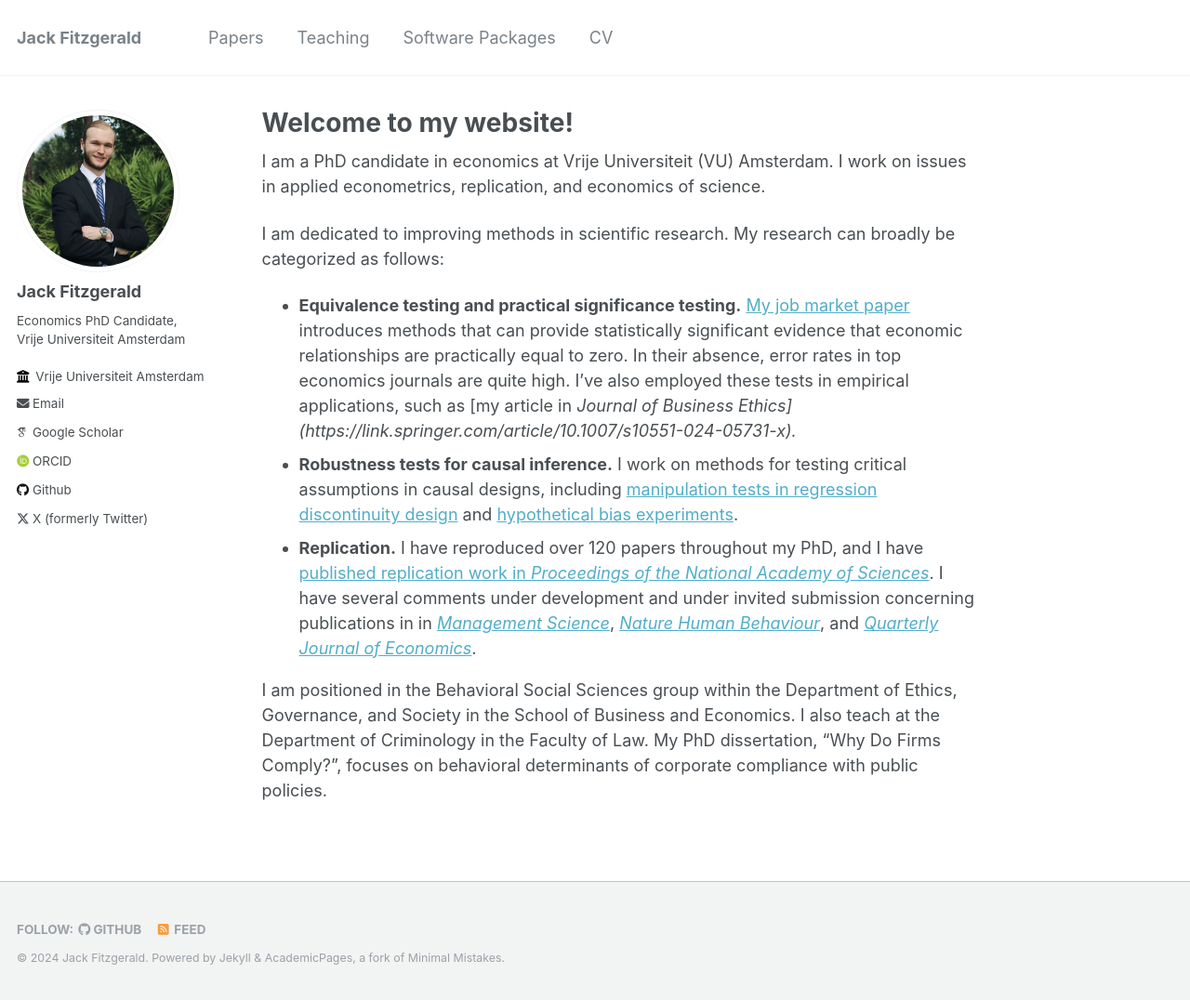
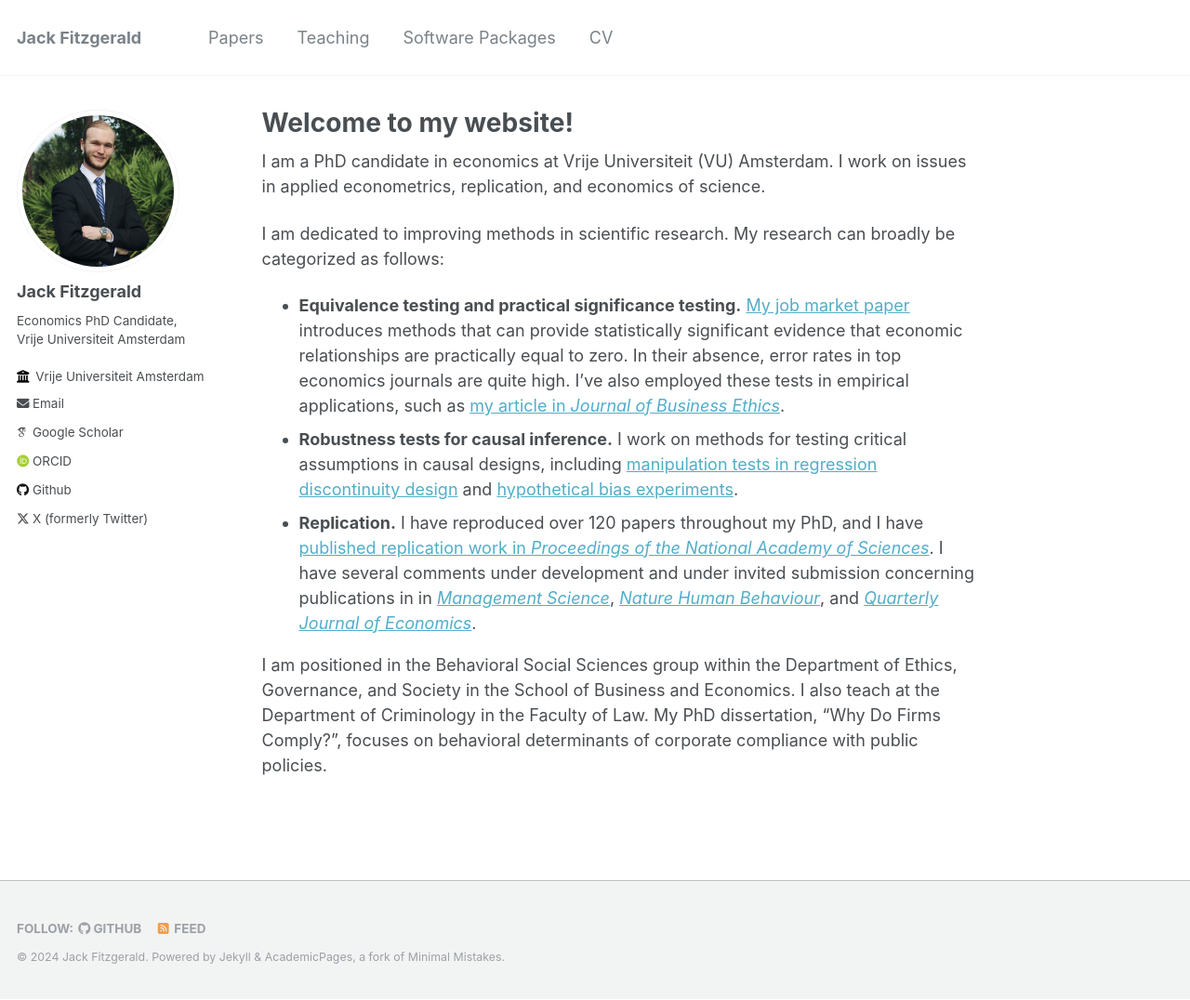
Before and after one commit to jack-fitzgerald/jack-fitzgerald.github.io, a Jekyll site: the page built from _pages/about.md, in a window 1280 px wide and 1076 px high. Shown: the whole window at 93% size. Built offline with Jekyll 4.4.1, drawn with Linux system fonts in a browser that asks for light colours; some web fonts are replaced.

Commit message:
Update about.md

```diff
--- a/_pages/about.md
+++ b/_pages/about.md
@@ -10,7 +10,7 @@ redirect_from:
 I am a PhD candidate in economics at Vrije Universiteit (VU) Amsterdam. I work on issues in applied econometrics, replication, and economics of science.
 
 I am dedicated to improving methods in scientific research. My research can broadly be categorized as follows:
-* **Equivalence testing and practical significance testing.** [My job market paper](https://jack-fitzgerald.github.io/files/The_Need_for_Equivalence_Testing_in_Economics.pdf) introduces methods that can provide statistically significant evidence that economic relationships are practically equal to zero. In their absence, error rates in top economics journals are quite high. I’ve also employed these tests in empirical applications, such as [my article in <i>Journal of Business Ethics<i>](https://link.springer.com/article/10.1007/s10551-024-05731-x).
+* **Equivalence testing and practical significance testing.** [My job market paper](https://jack-fitzgerald.github.io/files/The_Need_for_Equivalence_Testing_in_Economics.pdf) introduces methods that can provide statistically significant evidence that economic relationships are practically equal to zero. In their absence, error rates in top economics journals are quite high. I’ve also employed these tests in empirical applications, such as [my article in <i>Journal of Business Ethics</i>](https://link.springer.com/article/10.1007/s10551-024-05731-x).
 * **Robustness tests for causal inference.** I work on methods for testing critical assumptions in causal designs, including [manipulation tests in regression discontinuity design](https://jack-fitzgerald.github.io/files/RDD_Equivalence.pdf) and [hypothetical bias experiments](https://jack-fitzgerald.github.io/files/Hypothetical_Bias.pdf).
 * **Replication.** I have reproduced over 120 papers throughout my PhD, and I have [published replication work in <i>Proceedings of the National Academy of Sciences</i>](https://www.pnas.org/doi/10.1073/pnas.2403758121). I have several comments under development and under invited submission concerning publications in in [<i>Management Science</i>](https://jack-fitzgerald.github.io/files/GS22_Replication.pdf), [<i>Nature Human Behaviour</i>](https://jack-fitzgerald.github.io/files/WEA23_Replication.pdf), and [<i>Quarterly Journal of Economics</i>](https://jack-fitzgerald.github.io/files/MS23_Replication.pdf).
 
```
